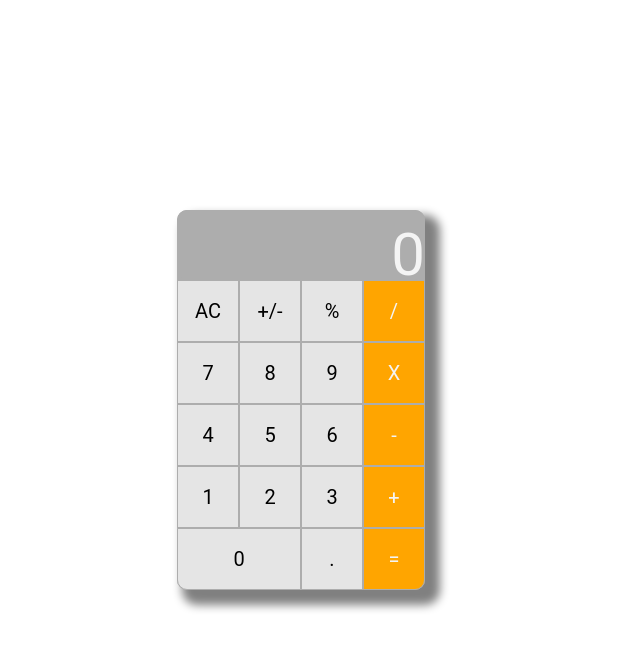
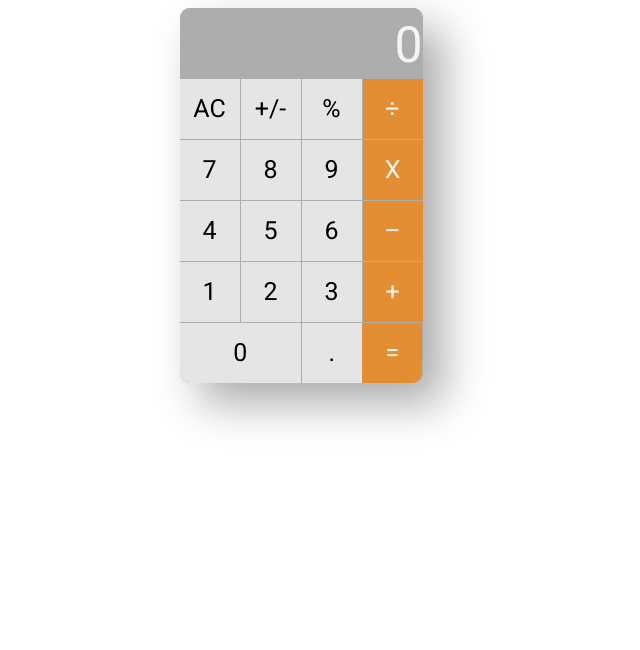
Before and after one commit to jhallman5/Calculator-Benchmark, a website: page index.html in a window 1280 px wide. Shown: the whole page, without its empty margins (339-979 px from the left). Drawn offline with Linux system fonts and the light colour scheme.

Commit message:
added flexbox

```diff
--- a/index.html
+++ b/index.html
@@ -2,52 +2,32 @@
 <html>
 <head>
   <title>OS X Calculator</title>
+  <meta charset='utf-8' />
+  <link rel='stylesheet' href='style.css'/>
 </head>
-<meta charset='utf-8' />
-  <link rel='stylesheet' href='style.css'/>
 <body>
 
   <div class='calculator'>
-    <div id='screen'> 0
-    </div>
-    <div class='button'> AC
-    </div>
-    <div class='button'> +/-
-    </div>
-    <div class='button'> %
-    </div>
-    <div class='orange button'> /
-    </div>
-    <div class='button'> 7
-    </div>
-    <div class='button'> 8
-    </div>
-    <div class='button'> 9
-    </div>
-    <div class='orange button'> X
-    </div>
-    <div class='button'> 4
-    </div>
-    <div class='button'> 5
-    </div>
-    <div class='button'> 6
-    </div>
-    <div class='orange button'> -
-    </div>
-    <div class='button'> 1
-    </div>
-    <div class='button'> 2
-    </div>
-    <div class='button'> 3
-    </div>
-    <div class='orange button'> +
-    </div>
-    <div class='large button'> 0
-    </div>
-    <div class='button'> .
-    </div>
-    <div class='orange corner button'> =
-    </div>
+    <div class='calculator-screen'> 0 </div>
+    <div class='calculator-button'> AC </div>
+    <div class='calculator-button'> +/- </div>
+    <div class='calculator-button'> % </div>
+    <div class='orange calculator-button'> ÷ </div>
+    <div class='calculator-button'> 7 </div>
+    <div class='calculator-button'> 8 </div>
+    <div class='calculator-button'> 9 </div>
+    <div class='orange calculator-button'> X </div>
+    <div class='calculator-button'> 4 </div>
+    <div class='calculator-button'> 5 </div>
+    <div class='calculator-button'> 6 </div>
+    <div class='orange calculator-button'> – </div>
+    <div class='calculator-button'> 1 </div>
+    <div class='calculator-button'> 2 </div>
+    <div class='calculator-button'> 3 </div>
+    <div class='orange calculator-button'> + </div>
+    <div class='calculator-button large'> 0 </div>
+    <div class='calculator-button'> . </div>
+    <div class='orange corner calculator-button'> = </div>
   </div>
 </div>
 
--- a/style.css
+++ b/style.css
@@ -1,63 +1,75 @@
+@import 'normalize';
+@import url('https://fonts.googleapis.com/css?family=Roboto');
+
 body {
-  font-family: Roboto;
+  font-family: 'Roboto', sans-serif;
+  display: flex;
+  justify-content: center;
+  align-items: center;
 }
 
-.calculator{
-  width: 248px;
-  height: 380px;
+.calculator {
+  width: 243px;
+  height: 375px;
   line-height: 1.5;
-  position: absolute;
-  top: 50%;
-  left: 50%;
-  transform: translate(-50%, -50%);
-  margin: auto;
+  position: relative;
+  display: flex;
+  flex-flow: row wrap;
   background-color: #adadad;
-  align-items: center;
+  justify-content: space-between;
+  align-content: space-between;
   border-radius: 10px;
-  box-shadow: 10px 10px 10px 5px grey;
-
+  box-shadow: 20px 20px 45px #a9a9aa;
 }
 
-
-.calculator #screen {
-  width: 248px;
+.calculator-screen {
+  width: 243px;
   height: 70px;
   background-color: #adadad;
   border-radius: 10px;
   color: #f4f4f4;
   text-align: right;
-  font-size: 60px;
+  font-size: 50px;
 }
-.calculator .button{
-  display: inline-block;
+.calculator-button{
   position: relative;
-  float: left;
   width: 60px;
   background-color: #e5e5e5;
   text-align: center;
-  border: 1px solid #adadad;
-  font-size: 20px;
-  vertical-align: middle;
+  font-size: 25px;
   line-height: 60px;
 }
-.calculator .button:hover{
+
+.calculator .orange  {
+  background-color: #e38e32;
+  color: #f4f4f4;
+}
+
+.calculator .large {
+  flex-grow: .98;
+  border-bottom-left-radius: 10px;
+}
+
+.calculator .corner{
+  border-bottom-right-radius: 10px;
+}
+
+.calculator-button:hover {
   transition-delay: 100ms;
   background-color: #c4c4c4;
 }
-.calculator .button:active {
+
+.calculator-button:active {
   transition-delay: 100ms;
   background-color: #afafaf;
 }
-.calculator .orange  {
-  clear: right;
-  background-color: orange;
-  color: #f4f4f4;
+
+.calculator .orange:hover {
+  transition-delay: 100ms;
+  background-color: #d68222;
 }
 
-.calculator .large{
-  width: 122px;
-  border-bottom-left-radius: 10px;
+.calculator .orange:active {
+  transition-delay: 100ms;
+  background-color: #c17620;
 }
-.calculator .corner{
-  border-bottom-right-radius: 10px;
-}
```
